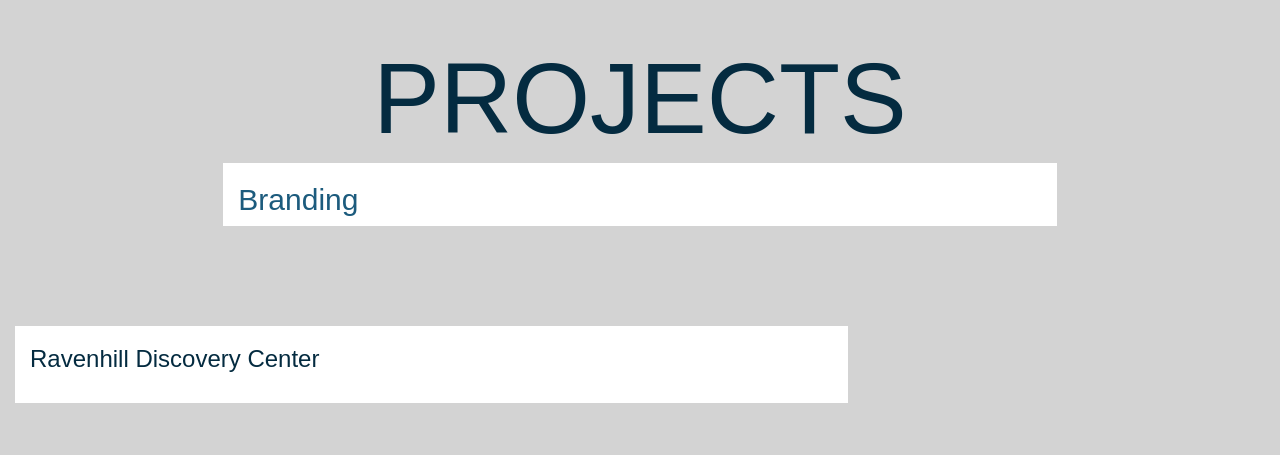
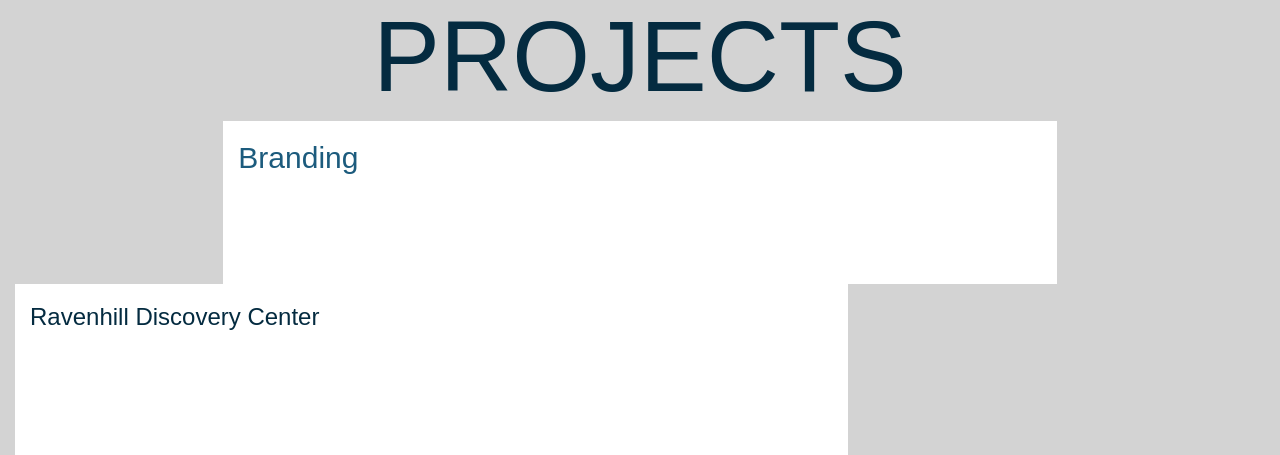
Before and after one commit to msmy17/portfolio, a plain HTML site: page index.html in a window 1280 px wide. Shown: the part 870-1325 px from the top of the page. Drawn offline with nearby package versions, Linux system fonts and the light colour scheme.

Commit message:
Update main.css

```diff
--- a/main.css
+++ b/main.css
@@ -23,7 +23,7 @@ li a{
 
 }
 
-.container-fluid{
+.container-fluid col-lg-12{
     margin-bottom: 3.3%;
 }
 h1{
@@ -66,11 +66,10 @@ img{
     padding-top: 20%;
 }
 .col-lg-8 {
-    margin-bottom: 100px;
+    padding-bottom: 100px;
     background-color: white;
 }
 .header .col-lg-8 {
-    margin-bottom: 100px;
     background-color: white;
 }
 .col-lg-2{
```
